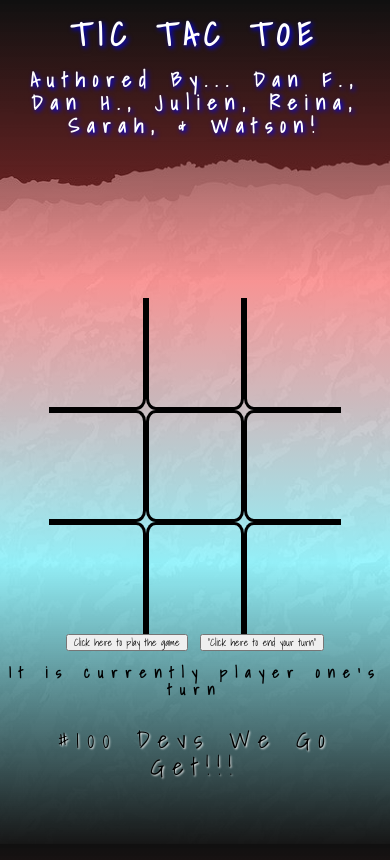
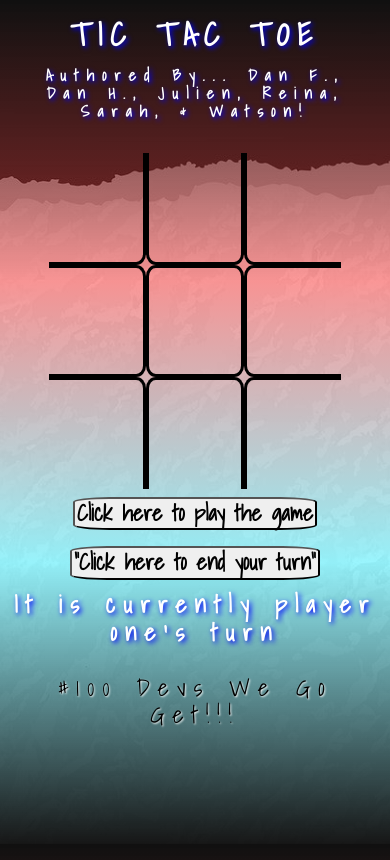
Before and after one commit to DAF51/tic-tac-toe, a plain HTML site: page index.html in a window 390 px wide. Both pictures are taken after a click on the button "Click here to play the game". Drawn offline with Linux system fonts and the light colour scheme.

Commit message:
Updated buttons and added additional media queries

```diff
--- a/css/style.css
+++ b/css/style.css
@@ -46,11 +46,23 @@ header h1{
 header h2{
      font-size: 1.25rem;
 }
+     @media screen and (max-width: 400px){
+          header h2{
+               font-size: 1rem;
+          }
+
+     }
 
 main{
      width: 100%;
      margin-top: 10rem;
 }
+     @media screen and (max-width: 400px) {
+          main{
+               margin-top: 2rem;
+          }
+     }
+
 
 main section{
      height: 10rem;
@@ -145,3 +157,42 @@ footer {
      text-shadow: 1px 1px 2px white;
      margin: 7%;
 }
+
+
+/*** BUTTONS ***/
+
+button{
+     margin: 4% ;
+     padding: .5%;
+     font-size: 1.4rem;
+     border-radius: 15%;
+     font-weight: bold;
+}
+
+     @media screen and (max-width: 400px){
+          button{
+               margin: 2%;
+          }
+
+     }
+
+
+button:hover{
+     font-weight: bold;
+     color: purple;
+     text-shadow: 2px 2px 5px rgb(254, 0, 0);
+     background: rgba(255, 255, 255, 0.533) ;
+     /* background: linear-gradient(to top, rgba(0, 0, 0, 0.495), rgba(3, 255, 226, 0.377)); */
+}
+
+button + h2{
+     font-size: 1.5rem;
+     color: white;
+     text-shadow: 2px 2px 5px blue;
+}
+     @media screen and (max-width: 400px){
+          button + h2{
+               margin-top: 1%;
+               margin-bottom: 1%;
+          }
+     }
```
